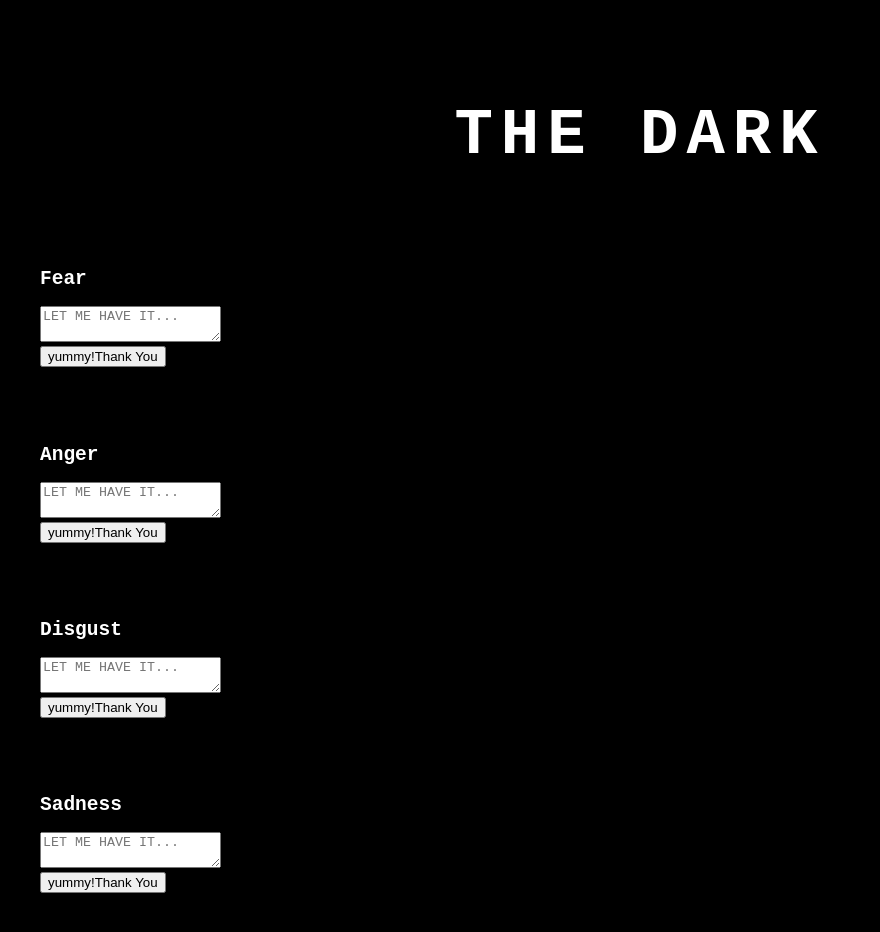
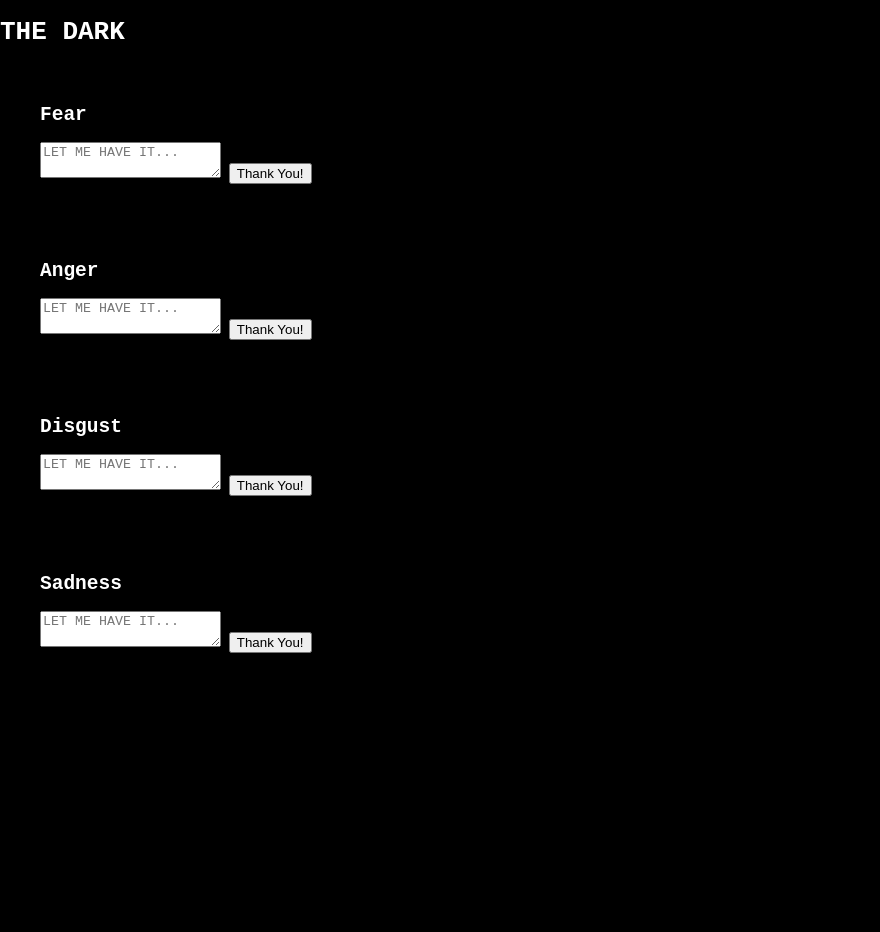
Before and after one commit to JIH-theone/THEDARK, a plain HTML site: page index.html in a window 1280 px wide. Shown: the whole page, without its empty margins (0-880 px from the left). After the commit the page ends 800 px from the top, so only its background shows below. Drawn offline with Linux system fonts and the light colour scheme.

Commit message:
Update index.html

```diff
--- a/index.html
+++ b/index.html
@@ -1,41 +1,34 @@
 <!DOCTYPE html>
 <html lang="en">
 <head>
-  <meta charset="UTF-8">
-  <meta name="viewport" content="width=device-width, initial-scale=1.0">
+  <meta charset="UTF-8" />
+  <meta name="viewport" content="width=device-width, initial-scale=1.0"/>
   <title>THE DARK</title>
-  <link rel="stylesheet" href="style.css">
+  <link rel="stylesheet" href="style.css" />
 </head>
 <body>
-  <h1 id="main-title">THE DARK</h1>
+  <h1 id="title">THE DARK</h1>
 
-  <audio id="bg-music" autoplay loop>
-    <source src="https://your-link-to-audio-file.mp3" type="audio/mp3">
-  </audio>
-
-  <div class="scroll-section">
-    <div class="emotion-box" id="fear">
+  <div class="container">
+    <div class="emotion-box">
       <h2>Fear</h2>
       <textarea placeholder="LET ME HAVE IT..."></textarea>
-      <button class="thank-you"><span class="ps">yummy!</span>Thank You</button>
+      <button class="thank-you">Thank You!</button>
     </div>
-    <div class="emotion-box" id="anger">
+    <div class="emotion-box">
       <h2>Anger</h2>
       <textarea placeholder="LET ME HAVE IT..."></textarea>
-      <button class="thank-you"><span class="ps">yummy!</span>Thank You</button>
-      <div class="hand-slash"></div>
+      <button class="thank-you">Thank You!</button>
     </div>
-    <div class="emotion-box" id="disgust">
+    <div class="emotion-box">
       <h2>Disgust</h2>
       <textarea placeholder="LET ME HAVE IT..."></textarea>
-      <button class="thank-you"><span class="ps">yummy!</span>Thank You</button>
-      <div class="hand-slash"></div>
+      <button class="thank-you">Thank You!</button>
     </div>
-    <div class="emotion-box" id="sadness">
+    <div class="emotion-box">
       <h2>Sadness</h2>
       <textarea placeholder="LET ME HAVE IT..."></textarea>
-      <button class="thank-you"><span class="ps">yummy!</span>Thank You</button>
-      <div class="hand-slash"></div>
+      <button class="thank-you">Thank You!</button>
     </div>
   </div>
 
```
